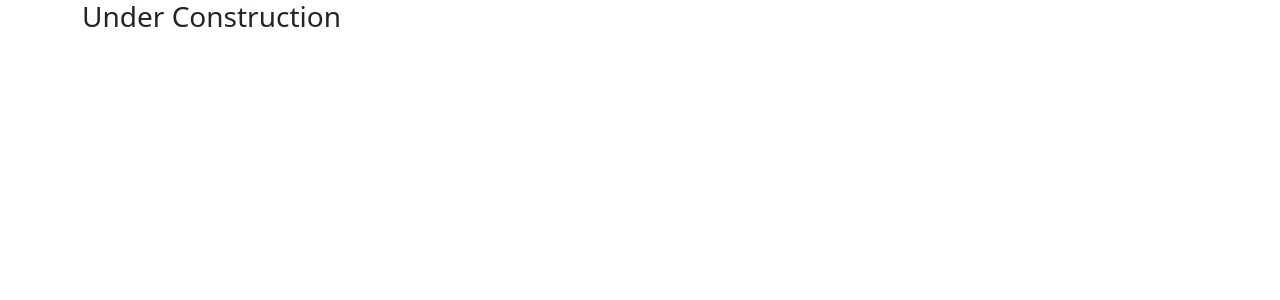
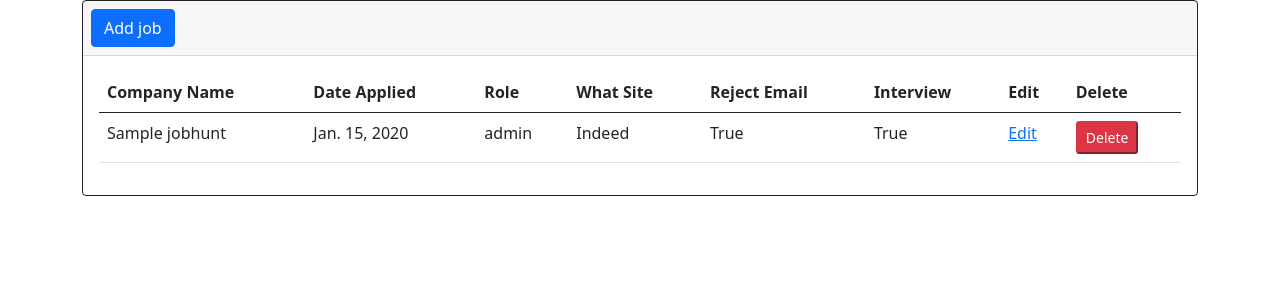
Before and after one commit to amyjprogrammer/job_hunt, a Django app: page / in a window 1280 px wide. Shown: the top 300 px of the page. Run offline with Django 3.2, Linux system fonts and the light colour scheme; tables that the repository leaves empty hold one stand-in row (values such as "Sample post"); some libraries are stand-ins or nearby versions.

Commit message:
Adding Delete and Home page

```diff
--- a/job_hunt/templates/job_hunt/home.html
+++ b/job_hunt/templates/job_hunt/home.html
@@ -7,6 +7,67 @@
 {% endblock title %}
 
 {% block content %}
-  <h3>Under Construction</h3>
+{% if job_hunt %}
+
+  <div class="card border-dark mb-4">
+    <div class="card-header p-2 ">
+      <a href="{% url 'job_hunt:add_job_hunt' %}" class="btn btn-primary">Add job</a>
+    </div>
+
+
+    <div class="card-body">
+
+      <table class="table">
+        <thead>
+          <tr>
+            <th>Company Name</th>
+            <th>Date Applied</th>
+            <th>Role</th>
+            <th>What Site</th>
+            <th>Reject Email</th>
+            <th>Interview</th>
+            <th>Edit</th>
+            <th>Delete</th>
+          </tr>
+        </thead>
+        {% for job in job_hunt %}
+        <tbody>
+          <tr>
+            <td>{{ job.company_name }}</td>
+            <td>{{ job.date_applied }}</td>
+            <td>{{ job.role }}</td>
+            <td>{{ job.applied_on }}</td>
+            <td>{{ job.reject_email }}</td>
+            <td>{{ job.interview }}</td>
+            <td>
+              <a href="{% url 'job_hunt:edit_job_hunt' job.id %}">Edit</a>
+            </td>
+            <td>
+              <form action="{% url 'job_hunt:delete_job' job.id %}" method="post">
+                {% csrf_token %}
+                <button type="submit" class="btn-sm btn-danger">Delete</button>
+              </form>
+            </td>
+          </tr>
+          {% endfor %}
+        </tbody>
+
+      </table>
+
+    </div>
+  </div>
+
+
+
+{% else %}
+<div class="card border-primary">
+  <div class="card-body pt-4">
+    <h2>No job information added yet</h2>
+    <br>
+    <a href="{% url 'hours:project_worked' %}" class="btn btn-success">Add Project</a>
+  </div>
+</div>
+
+{% endif %}
 
 {% endblock content %}
--- a/job_hunt/urls.py
+++ b/job_hunt/urls.py
@@ -8,4 +8,5 @@ urlpatterns = [
     path('', views.home, name='home'),
     path('add_job_hunt/', views.add_job_hunt, name='add_job_hunt'),
     path('edit-job/<int:hunt_id>/', views.edit_job_hunt, name='edit_job_hunt'),
+    path('delete-job/<int:job_id>/', views.delete_job, name='delete_job'),
 ]
--- a/job_hunt/views.py
+++ b/job_hunt/views.py
@@ -6,7 +6,8 @@ from .forms import JobHuntForm
 # Create your views here.
 """home page"""
 def home(request):
-    context = {}
+    job_hunt = JobHunt.objects.all()
+    context = {'job_hunt': job_hunt}
     return render(request, 'job_hunt/home.html', context)
 
 def add_job_hunt(request):
@@ -40,3 +41,12 @@ def edit_job_hunt(request, hunt_id):
 
     context = {'edit_form': edit_form, 'job_hunting': job_hunting}
     return render(request, 'job_hunt/edit_job_hunt.html', context)
+
+def delete_job(request, job_id):
+    """Deleting Job"""
+    job_hunt = get_object_or_404(JobHunt, id=job_id)
+
+    if request.method == "POST":
+        job_hunt.delete()
+        context={'job_hunt': job_hunt}
+        return redirect('job_hunt:home')
```
